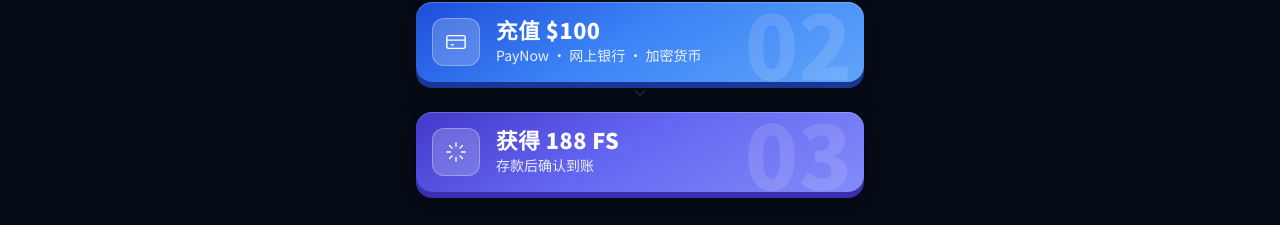
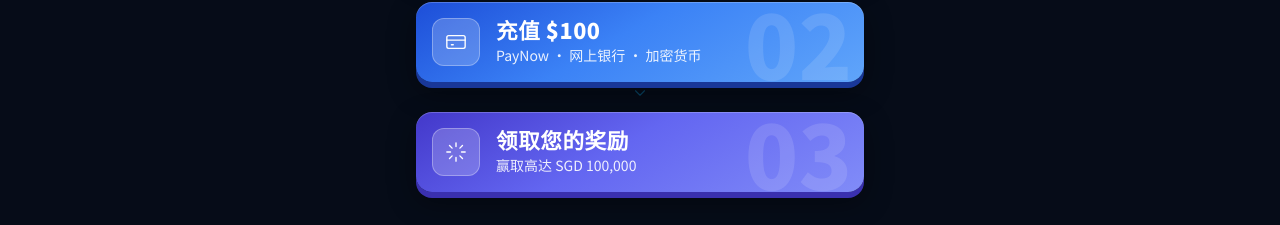
Before and after one commit to jeffthecool9/i88officialSGCN, a React (Vite) app: page / in a window 1280 px wide. Shown: the part 1516-1741 px from the top of the page. Built offline with nearby package versions, Linux system fonts and the light colour scheme.

Commit message:
Step 3: 获得188FS → 领取您的奖励, 赢取高达SGD 100,000

```diff
--- a/src/components/HowToJoin.jsx
+++ b/src/components/HowToJoin.jsx
@@ -48,8 +48,8 @@ const steps = [
   },
   {
     num: '03',
-    label: '获得 188 FS',
-    detail: '存款后确认到账',
+    label: '领取您的奖励',
+    detail: '赢取高达 SGD 100,000',
     bg:     'linear-gradient(150deg, #4338CA 0%, #6366F1 45%, #818CF8 100%)',
     ledge:  'rgba(67,56,202,0.85)',
     badge:  'bg-white/20 border-white/30 text-white',
```
